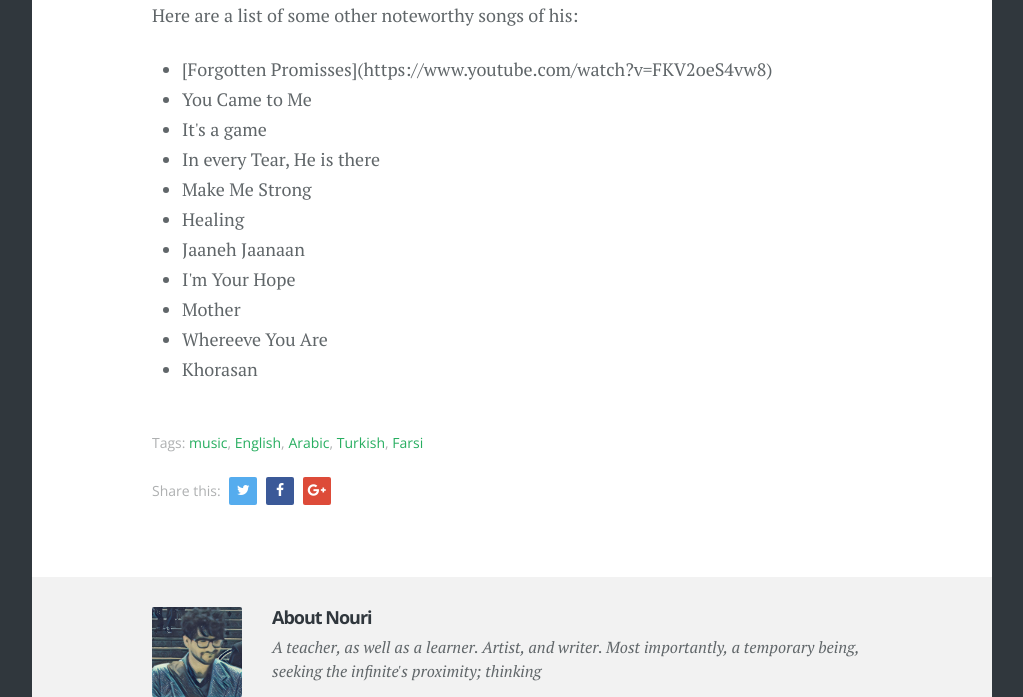
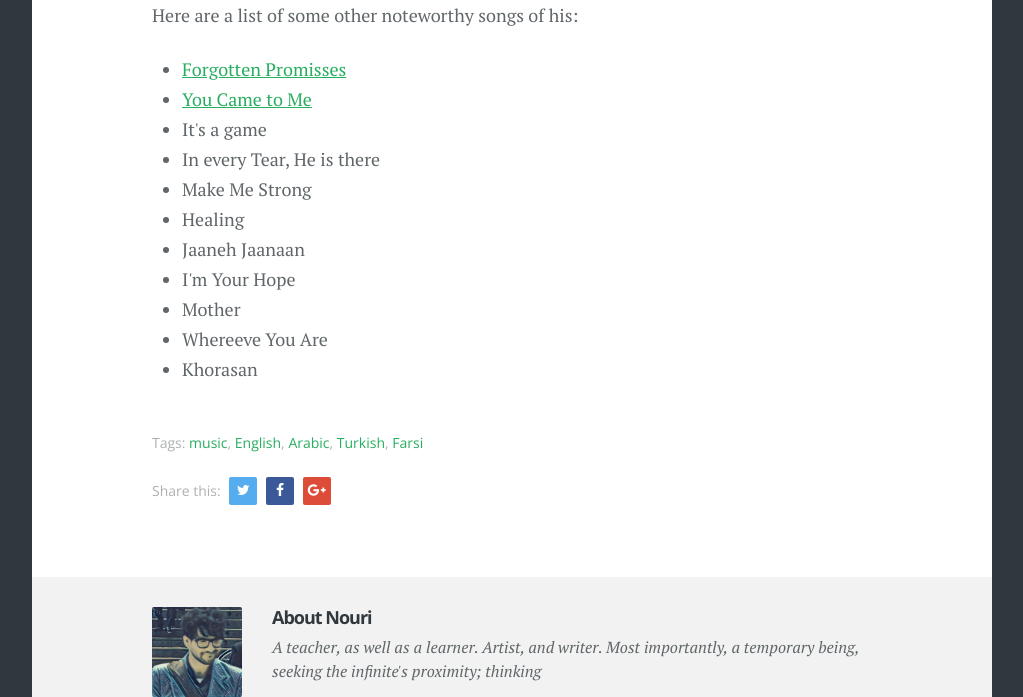
Before and after one commit to nourijp/chihaya, a Jekyll site: the page built from _posts/2018-01-01-Sami-Yusuf.md, in a window 1280 px wide and 900 px high, scrolled down 2364 px, cut to the strip 203-900 px from the top of the window. Shown: the whole strip, without its empty margins (128-1151 px from the left). Built offline with Jekyll 4.4.1, drawn with Linux system fonts in a browser that asks for light colours; some web fonts are replaced; comment, search, counter and statistics services are not loaded; some of the changed lines change nothing that is shown.

Commit message:
Update 2018-01-01-Sami-Yusuf.md

```diff
--- a/_posts/2018-01-01-Sami-Yusuf.md
+++ b/_posts/2018-01-01-Sami-Yusuf.md
@@ -21,8 +21,8 @@ SamiYusuf1.jpeg" title="" caption="" %}
 
 Here are a list of some other noteworthy songs of his:
 
-<ul><li> [Forgotten Promisses](https://www.youtube.com/watch?v=FKV2oeS4vw8)</li>
-<li> You Came to Me</li>
+<ul><li> <a href="https://www.youtube.com/watch?v=FKV2oeS4vw8"> Forgotten Promisses</a></li>
+  <li> <a href="https://www.youtube.com/watch?v=kHl_TihFnS8">You Came to Me</a></li>
 <li> It's a game</li>
 <li> In every Tear, He is there</li>
 <li> Make Me Strong</li>
```
